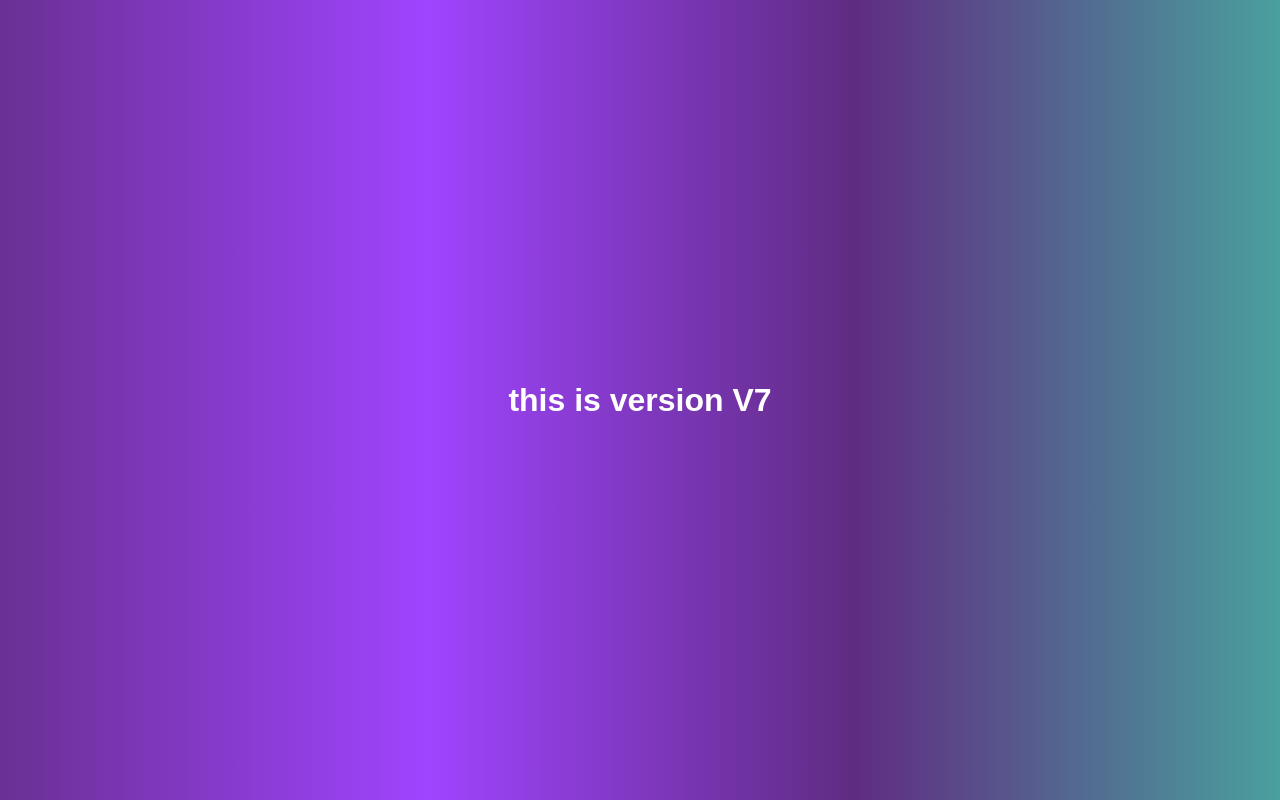
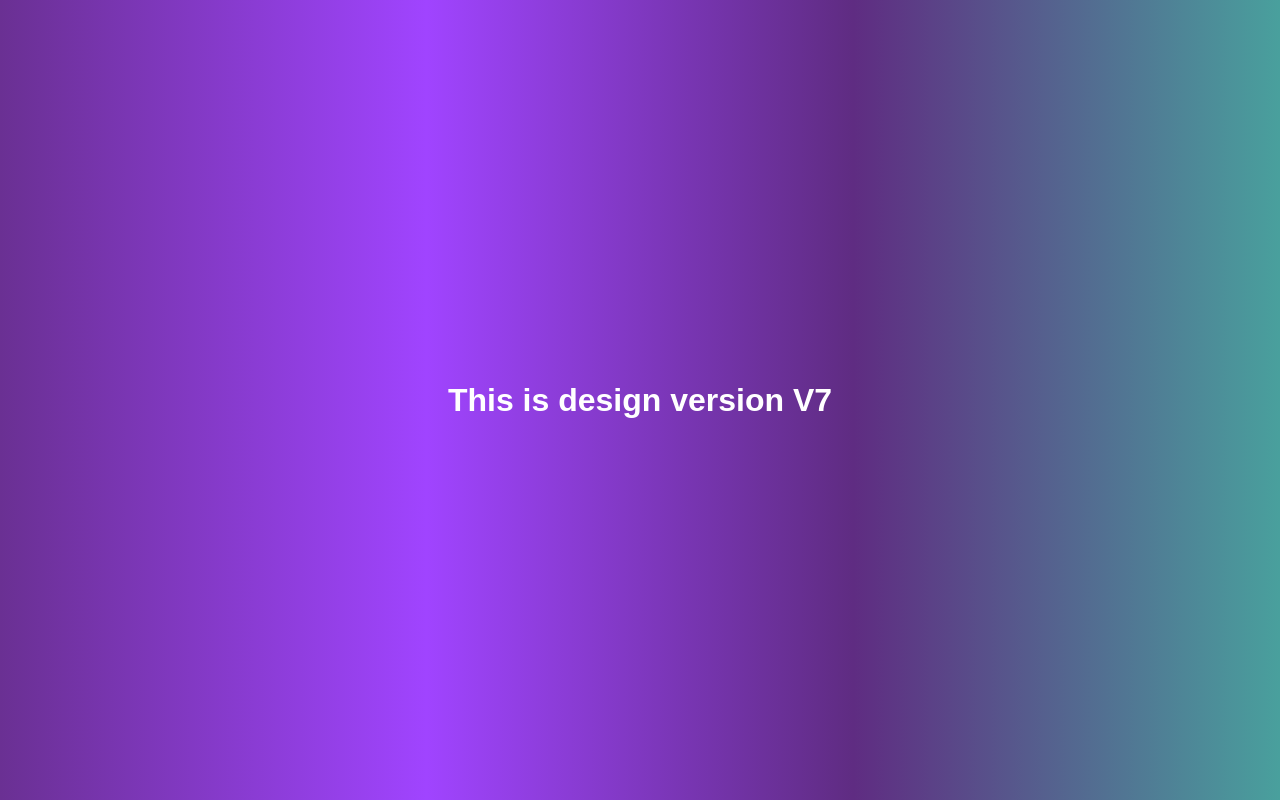
Before and after one commit to abrara05/my-git, a plain HTML site: page index.html in a window 1280 px wide. Drawn offline with Linux system fonts and the light colour scheme.

Commit message:
change in design branch

```diff
--- a/index.html
+++ b/index.html
@@ -7,7 +7,7 @@
     <title>Document</title>
 </head>
 <body>
-    <h1>this is version V7</h1>
+    <h1>This is design version V7</h1>
 
 </body>
 
```
